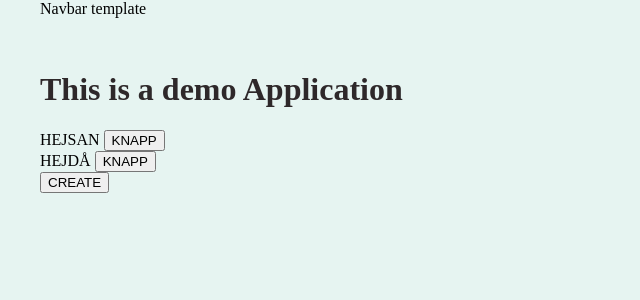
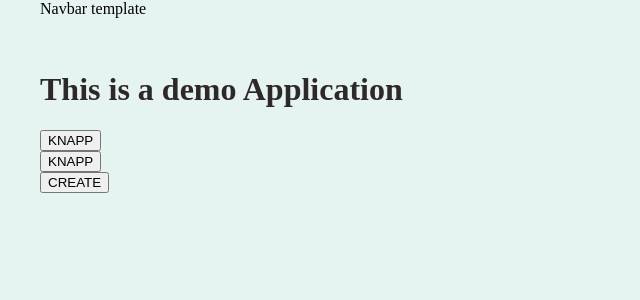
Before and after one commit to n3wsw3/todo-app-with-api-auth, a Nuxt app: page /todo in a window 1280 px wide. Shown: the top 300 px of the page, without its empty margins (0-640 px from the left). Built offline with nearby package versions, Linux system fonts and the light colour scheme.

Commit message:
Update todo component with new todo format

```diff
--- a/components/todo.vue
+++ b/components/todo.vue
@@ -1,6 +1,6 @@
 <template>
   <div>
-    {{ todo.message }}
+    {{ todo.title }}
     <button
       @click="
         isEditing = !isEditing;
@@ -20,8 +20,8 @@ const emit = defineEmits<{ (e: "mrnoob", msg: string): void }>();
 
 interface todo {
   id: string;
-  message: string;
-  userId: string;
+  title: string;
+  user: string;
 }
 
 let isEditing = ref(false);
```
